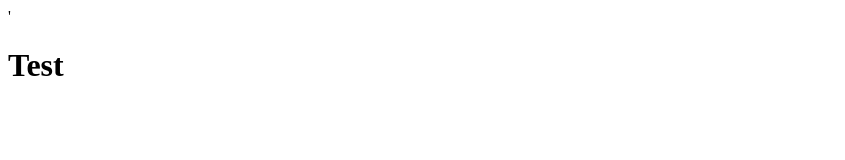
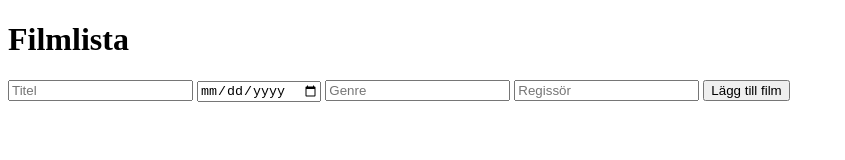
Before and after one commit to chas-academy/u06-vanilla-frontend-Schvea, a plain HTML site: page index.html in a window 1280 px wide. Shown: the whole page, without its empty margins (0-845 px from the left). Drawn offline with Linux system fonts and the light colour scheme.

Commit message:
formulär matchar modell

```diff
--- a/index.html
+++ b/index.html
@@ -1,13 +1,24 @@
 <!DOCTYPE html>
-<html lang="sv">
+<html lang="en">
 <head>
     <meta charset="UTF-8">
     <meta name="viewport" content="width=device-width, initial-scale=1.0">
-    <title>Frontend Applikation</title>
+    <title>Movie List</title>
     <link rel="stylesheet" href="style.css">
 </head>
 <body>
-'    <h1>Test</h1>
+    <h1>Filmlista</h1>
+
+
+    <form id="movie-form">
+        <input type="text" id="title" placeholder="Titel" required>
+        <input type="date" id="created" placeholder="Skapad datum" required>
+        <input type="text" id="genre" placeholder="Genre" required>
+        <input type="text" id="director" placeholder="Regissör" required>
+        <button type="submit">Lägg till film</button>
+    </form>
+
+    <div id="movies-list"></div>
 
     <script src="script.js"></script>
 </body>
--- a/script.js
+++ b/script.js
@@ -0,0 +1 @@
+const apiUrl = "https://restfulapi-1.onrender.com/api/movies";
```
Also changed, not shown: 1 other file.
